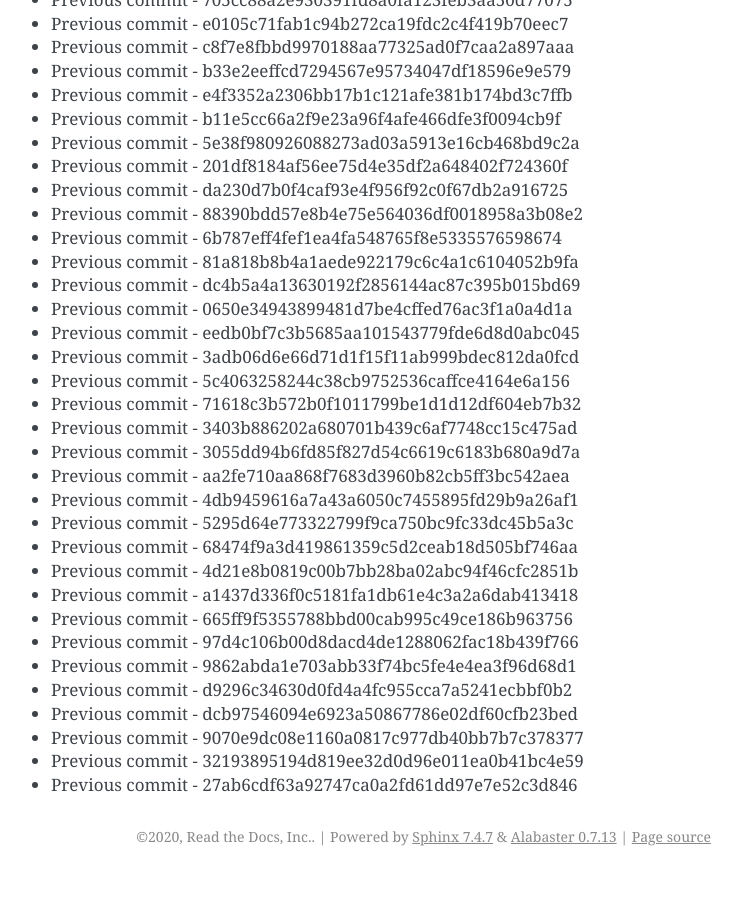
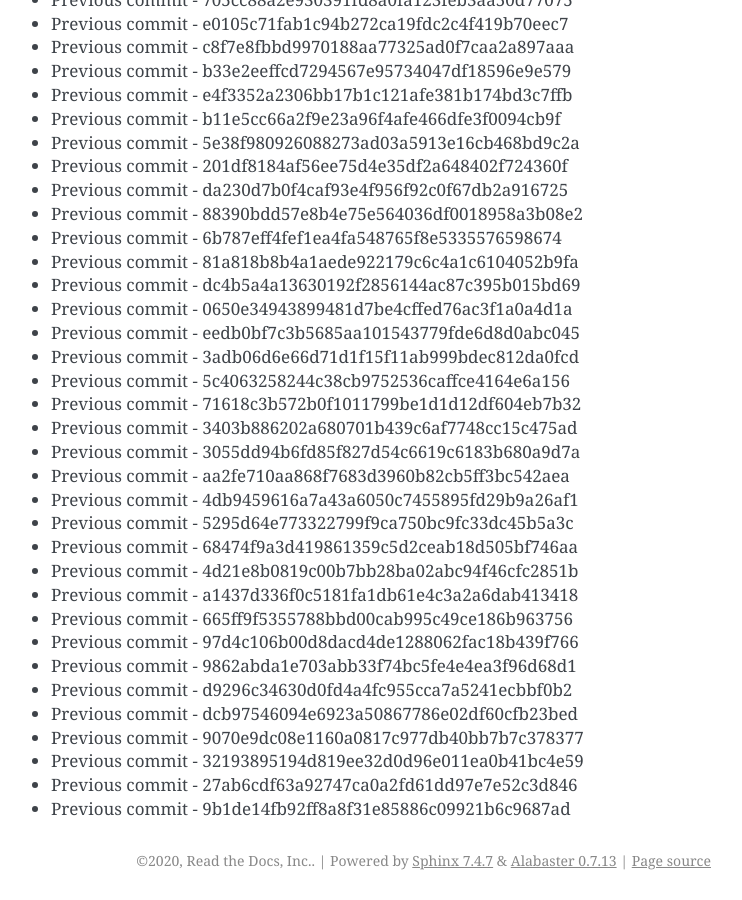
Before and after one commit to readthedocs/rtd-git-stresstest, a Sphinx documentation site: the page built from docs/updates.rst, in a window 1280 px wide and 900 px high, scrolled down 85206 px. Shown: the whole window, without its empty margins (399-1141 px from the left). Built offline with Sphinx 7.4.7, drawn with Linux system fonts in a browser that asks for light colours; before the commit the page ends 86082 px from its top, so only the background shows below that.

Commit message:
Generating commit from previous: 9b1de14fb92ff8a8f31e85886c09921b6c9687ad

```diff
--- a/docs/updates.rst
+++ b/docs/updates.rst
@@ -3612,3 +3612,4 @@ It can be tested for any performance characteristics.
 * Previous commit - 9070e9dc08e1160a0817c977db40bb7b7c378377
 * Previous commit - 32193895194d819ee32d0d96e011ea0b41bc4e59
 * Previous commit - 27ab6cdf63a92747ca0a2fd61dd97e7e52c3d846
+* Previous commit - 9b1de14fb92ff8a8f31e85886c09921b6c9687ad
```
